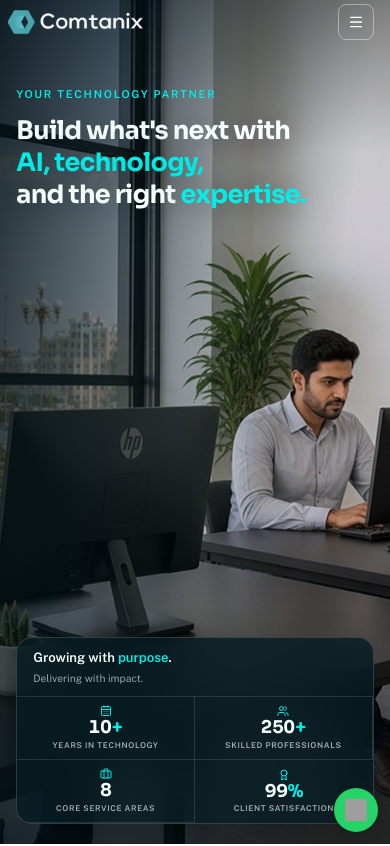
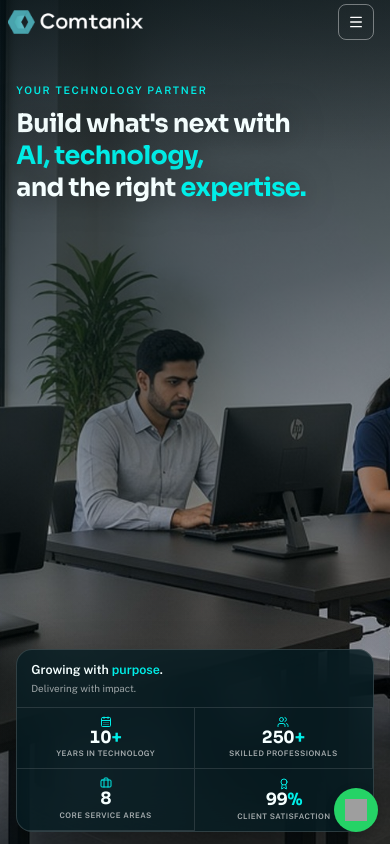
Before and after one commit to adnanhayat531/comtanixcareers, a Next.js app: page / in a window 390 px wide. Shown: the top 846 px of the page. Built offline with nearby package versions, Linux system fonts and the light colour scheme; no server answers; grey boxes are pictures that could not be loaded.

Commit message:
Refactor HomePage, HeroCopy, HeroNetwork, and StatsBar components to enhance layout and responsiveness. Adjust styles, padding, and text sizes for improved readability and visual consistency across various screen sizes.

```diff
--- a/src/app/page.tsx
+++ b/src/app/page.tsx
@@ -10,13 +10,13 @@ import { CAPABILITIES, WHY_COMTANIX } from "@/lib/data/content";
 export default function HomePage() {
   return (
     <>
-      <section className="relative flex min-h-[100svh] w-full flex-col overflow-hidden supports-[height:100dvh]:min-h-[100dvh] md:h-[100svh] md:supports-[height:100dvh]:h-[100dvh] max-md:min-h-[100svh]">
+      <section className="relative flex min-h-[100svh] w-full flex-col overflow-hidden supports-[height:100dvh]:min-h-[100dvh] md:h-[100svh] md:supports-[height:100dvh]:h-[100dvh] max-md:min-h-[100svh] [@media(max-height:560px)]:h-auto [@media(max-height:560px)]:min-h-0 [@media(max-height:560px)]:overflow-visible">
         <HeroNetwork />
         {/* Copy sits upper-left over the wash; stats float at bottom */}
-        <div className="relative z-10 mx-auto flex w-full min-w-0 max-w-none flex-1 flex-col items-start justify-start gap-6 px-[var(--container-pad-x)] pt-[calc(var(--header-h)+clamp(1.25rem,5vh,6.5rem))] pb-4 sm:gap-8 sm:pb-5 md:justify-center md:pb-0 md:pt-[calc(var(--header-h)+clamp(2rem,7vh,6.5rem))] lg:justify-start">
+        <div className="relative z-10 mx-auto flex w-full min-w-0 max-w-none flex-1 flex-col items-start justify-start gap-4 px-[var(--container-pad-x)] pt-[calc(var(--header-h)+clamp(1rem,4.5vh,6.5rem))] pb-3 sm:gap-6 sm:pb-4 md:justify-center md:gap-8 md:pb-0 md:pt-[calc(var(--header-h)+clamp(2rem,7vh,6.5rem))] lg:justify-start">
           <HeroCopy />
         </div>
-        <div className="relative z-20 mt-auto w-full min-w-0 flex-none">
+        <div className="relative z-20 mt-auto w-full min-w-0 shrink-0">
           <StatsBar />
         </div>
       </section>
--- a/src/components/home/HeroCopy.tsx
+++ b/src/components/home/HeroCopy.tsx
@@ -4,11 +4,11 @@
 export function HeroCopy() {
   return (
     <div className="relative flex w-full min-w-0 max-w-[min(100%,36rem)] flex-col items-start text-left sm:max-w-[38rem] md:max-w-[40rem] lg:max-w-[44rem]">
-      <p className="reveal mb-3 text-[0.68rem] font-semibold tracking-[0.16em] text-brand uppercase xs:text-[0.72rem] sm:mb-5 sm:text-[0.8rem] sm:tracking-[0.18em]">
+      <p className="reveal mb-2.5 text-[0.65rem] font-semibold tracking-[0.16em] text-brand uppercase min-[400px]:text-[0.68rem] sm:mb-5 sm:text-[0.8rem] sm:tracking-[0.18em]">
         Your technology partner
       </p>
 
-      <h1 className="reveal relative z-10 w-full text-[clamp(1.55rem,0.95rem+4.2vw,3.35rem)] leading-[1.12] font-bold tracking-[-0.03em] text-ink [text-shadow:0_2px_32px_rgba(0,0,0,0.55)] sm:leading-[1.1]">
+      <h1 className="reveal relative z-10 w-full max-w-[18ch] text-[clamp(1.45rem,0.9rem+3.8vw,3.35rem)] leading-[1.12] font-bold tracking-[-0.03em] text-ink [text-shadow:0_2px_32px_rgba(0,0,0,0.55)] sm:max-w-none sm:leading-[1.1]">
         <span className="block">Build what&apos;s next with</span>
         <span className="block">
           <span className="text-brand">AI, technology,</span>
--- a/src/components/home/HeroNetwork.tsx
+++ b/src/components/home/HeroNetwork.tsx
@@ -14,11 +14,11 @@ export function HeroNetwork() {
         decoding="async"
         fetchPriority="high"
         draggable={false}
-        className="absolute inset-0 h-full w-full object-cover object-[68%_42%] sm:object-[62%_40%] md:object-center lg:object-[58%_45%]"
+        className="absolute inset-0 h-full w-full object-cover object-[78%_38%] max-sm:object-[82%_36%] sm:object-[68%_40%] md:object-[62%_42%] lg:object-[58%_45%]"
       />
       {/* Left wash for type — stronger on small screens so headline stays readable */}
-      <div className="absolute inset-0 bg-[linear-gradient(100deg,rgba(2,14,18,0.88)_0%,rgba(3,20,26,0.62)_22%,rgba(4,28,34,0.28)_48%,transparent_72%)] sm:bg-[linear-gradient(100deg,rgba(2,14,18,0.78)_0%,rgba(3,20,26,0.5)_16%,rgba(4,28,34,0.2)_40%,transparent_64%)]" />
-      <div className="absolute inset-0 bg-[linear-gradient(180deg,rgba(2,14,18,0.35)_0%,transparent_18%,transparent_72%,rgba(2,14,18,0.45)_100%)] sm:bg-[linear-gradient(180deg,rgba(2,14,18,0.2)_0%,transparent_14%,transparent_78%,rgba(2,14,18,0.28)_100%)]" />
+      <div className="absolute inset-0 bg-[linear-gradient(165deg,rgba(2,14,18,0.86)_0%,rgba(3,20,26,0.58)_38%,rgba(4,28,34,0.22)_62%,transparent_82%)] sm:bg-[linear-gradient(100deg,rgba(2,14,18,0.78)_0%,rgba(3,20,26,0.5)_16%,rgba(4,28,34,0.2)_40%,transparent_64%)]" />
+      <div className="absolute inset-0 bg-[linear-gradient(180deg,rgba(2,14,18,0.35)_0%,transparent_18%,transparent_70%,rgba(2,14,18,0.48)_100%)] sm:bg-[linear-gradient(180deg,rgba(2,14,18,0.2)_0%,transparent_14%,transparent_78%,rgba(2,14,18,0.28)_100%)]" />
     </div>
   );
 }
--- a/src/components/home/StatsBar.tsx
+++ b/src/components/home/StatsBar.tsx
@@ -44,18 +44,18 @@ export function StatsBar() {
 
   return (
     <section
-      className="relative z-20 w-full min-w-0 pb-[max(1.25rem,env(safe-area-inset-bottom,0px))]"
+      className="relative z-20 w-full min-w-0 pb-[max(0.75rem,env(safe-area-inset-bottom,0px))] sm:pb-[max(1rem,env(safe-area-inset-bottom,0px))] md:pb-[max(1.25rem,env(safe-area-inset-bottom,0px))]"
       aria-label="Company footprint"
     >
       <div className="mx-auto w-full min-w-0 max-w-none px-[var(--container-pad-x)]">
-        <div className="flex w-full items-stretch overflow-hidden rounded-2xl border border-white/15 bg-[rgba(4,28,34,0.78)] shadow-[0_20px_60px_-24px_rgba(0,0,0,0.7)] backdrop-blur-xl max-sm:flex-col">
-          <div className="flex w-full shrink-0 flex-col items-start justify-center border-white/12 px-4 py-2.5 max-sm:border-b sm:w-[12rem] sm:border-r sm:px-5 sm:py-3 md:w-[14.5rem] md:px-6 md:py-3.5">
-            <p className="text-[0.82rem] font-semibold leading-snug text-ink sm:text-[0.95rem]">
+        <div className="flex w-full min-w-0 items-stretch overflow-hidden rounded-xl border border-white/15 bg-[rgba(4,28,34,0.78)] shadow-[0_20px_60px_-24px_rgba(0,0,0,0.7)] backdrop-blur-xl max-sm:flex-col sm:rounded-2xl">
+          <div className="flex w-full shrink-0 flex-col items-start justify-center border-white/12 px-3.5 py-2.5 max-sm:border-b sm:w-[min(12rem,26%)] sm:border-r sm:px-5 sm:py-3 md:w-[14.5rem] md:px-6 md:py-3.5">
+            <p className="text-[0.78rem] font-semibold leading-snug text-ink sm:text-[0.9rem] md:text-[0.95rem]">
               <BrandAccentText accentClassName="text-brand">
                 Growing with purpose.
               </BrandAccentText>
             </p>
-            <p className="mt-0.5 text-[0.65rem] leading-snug text-white/60 sm:text-[0.72rem]">
+            <p className="mt-0.5 text-[0.62rem] leading-snug text-white/60 sm:text-[0.7rem] md:text-[0.72rem]">
               Delivering with impact.
             </p>
           </div>
@@ -67,19 +67,19 @@ export function StatsBar() {
               return (
                 <div
                   key={s.label}
-                  className="flex min-w-0 flex-col items-center justify-center gap-0.5 px-2 py-2 text-center sm:gap-1 sm:px-3 sm:py-2.5 md:py-3"
+                  className="flex min-w-0 flex-col items-center justify-center gap-0.5 px-1.5 py-2 text-center sm:gap-1 sm:px-2.5 sm:py-2.5 md:px-3 md:py-3"
                 >
                   <Icon
                     className="h-3 w-3 shrink-0 text-brand sm:h-3.5 sm:w-3.5"
                     aria-hidden
                   />
-                  <div className="font-display text-[1.1rem] leading-none font-bold tracking-tight tabular-nums text-ink sm:text-[1.4rem] md:text-[1.55rem] lg:text-[1.7rem]">
+                  <div className="font-display text-[1.05rem] leading-none font-bold tracking-tight tabular-nums text-ink min-[400px]:text-[1.15rem] sm:text-[1.35rem] md:text-[1.55rem] lg:text-[1.7rem]">
                     <span>{display}</span>
                     {s.suffix ? (
                       <span className="text-brand">{s.suffix}</span>
                     ) : null}
                   </div>
-                  <p className="max-w-[9rem] text-[0.5rem] font-semibold leading-tight tracking-[0.08em] text-white/65 uppercase sm:text-[0.58rem]">
+                  <p className="w-full max-w-[8.5rem] text-[0.48rem] font-semibold leading-tight tracking-[0.06em] text-balance text-white/65 uppercase sm:max-w-[9rem] sm:text-[0.55rem] md:text-[0.58rem]">
                     {s.label}
                   </p>
                 </div>
```
